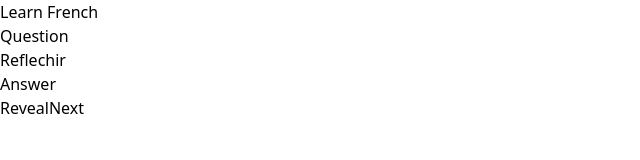
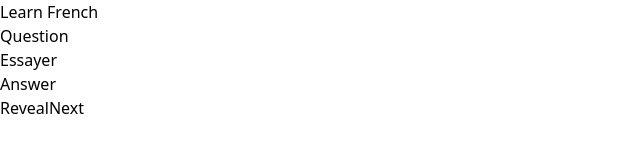
Before and after one commit to Stasnislau/words-learner, a React (Vite) app: page / in a window 1280 px wide. Shown: the top 160 px of the page, without its empty margins (0-640 px from the left). Built offline with nearby package versions, Linux system fonts and the light colour scheme.

Commit message:
Add group property to WordPair interface

```diff
--- a/src/App.tsx
+++ b/src/App.tsx
@@ -1,4 +1,4 @@
-import React, { useState } from 'react';
+import React, { useEffect, useState } from 'react';
 import wordPairsData from './wordPairs.json';
 import Modal from './components/modal';
 import { motion } from 'framer-motion';
@@ -7,6 +7,7 @@ import { fadeIn } from './utils/motion';
 export interface WordPair {
   verb: string;
   translation: string;
+  group?: string;
 }
 
 const getRandomPairToLearn = (wordPairs: WordPair[]): WordPair => {
@@ -18,8 +19,9 @@ const Learning: React.FC = () => {
   const [wordPairs, setWordPairs] = useState<WordPair[]>(wordPairsData);
   const [isRevealed, setIsRevealed] = useState<boolean>(false);
   const [isVerb, setIsVerb] = useState<boolean>(Math.random() < 0.5);
-  const [question, setQuestion] = useState<string>(getRandomPairToLearn(wordPairs)[isVerb ? 'verb' : 'translation']);
-  const [answer, setAnswer] = useState<string>(getRandomPairToLearn(wordPairs)[isVerb ? 'translation' : 'verb']);
+  const pair = getRandomPairToLearn(wordPairs);
+  const [question, setQuestion] = useState<string>(pair[isVerb ? 'verb' : 'translation']);
+  const [answer, setAnswer] = useState<string>(pair[isVerb ? 'translation' : 'verb']);
   const [isModalOpen, setIsModalOpen] = useState<boolean>(false);
   const [newItem, setNewItem] = useState<WordPair>({ verb: '', translation: '' });
 
@@ -33,11 +35,6 @@ const Learning: React.FC = () => {
     const pair = getRandomPairToLearn(wordPairs);
     setQuestion(pair[isVerb ? 'verb' : 'translation']);
     setAnswer(pair[isVerb ? 'translation' : 'verb']);
-  };
-
-
-  const handleAddWord = (newWordPair: WordPair): void => {
-    setWordPairs([...wordPairs, newWordPair]);
   };
 
   return (
--- a/src/wordPairs.json
+++ b/src/wordPairs.json
@@ -1,22 +1,53 @@
 [
     {
         "verb": "Trouver",
-        "translation": "znaleźć"
+        "translation": "Znaleźć",
+        "group": "1 regular"
     },
     {
         "verb": "Finir",
-        "translation": "kończyć"
+        "translation": "Kończyć",
+        "group": "2 regular"
     },
     {
         "verb": "Choisir",
-        "translation": "wybierać"
+        "translation": "Wybierać",
+        "group": "2 regular"
     },
     {
-        "verb": "Reflechir",
-        "translation": "zastanawiać się"
+        "verb": "Réfléchir",
+        "translation": "Zastanawiać się",
+        "group": "2 regular"
+
     },
     {
-        "verb": "Obeir",
-        "translation": "słuchać się"
+        "verb": "Obéir",
+        "translation": "Słuchać się",
+        "group": "2 regular"
+    },
+    {
+        "verb": "Appeler",
+        "translation": "Nazywać",
+        "group": "1 irregular"
+    },
+    {
+        "verb": "Payer",
+        "translation": "Płacić",
+        "group": "1 irregular"
+    },
+    {
+        "verb": "Envoyer",
+        "translation": "Wysyłać",
+        "group": "1 irregular"
+    },
+    {
+        "verb": "Essayer",
+        "translation": "Przymierzać (ubranie)",
+        "group": "1 irregular"
+    },
+    {
+        "verb": "Essayer de",
+        "translation": "Próbować",
+        "group": "1 irregular"
     }
 ]
```
